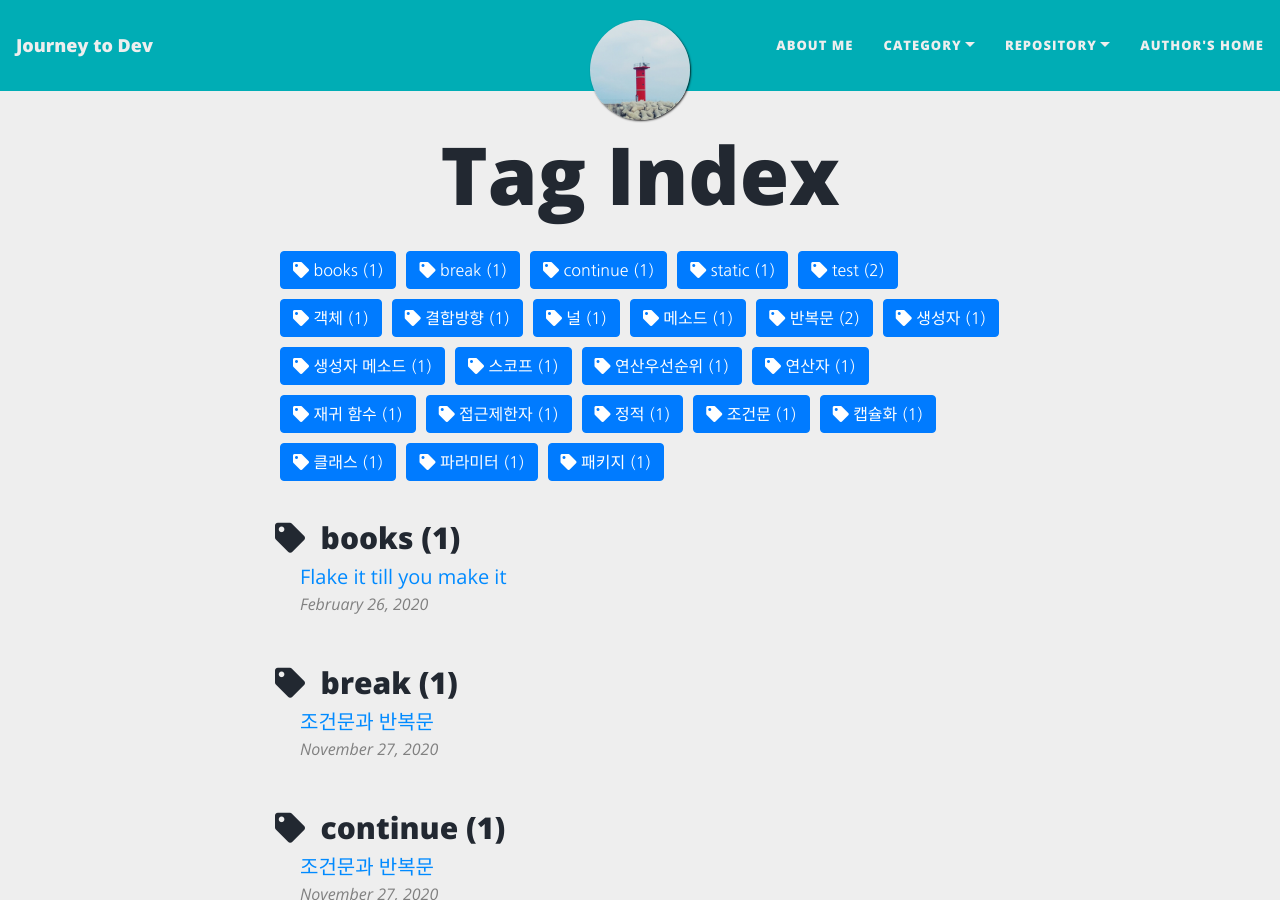
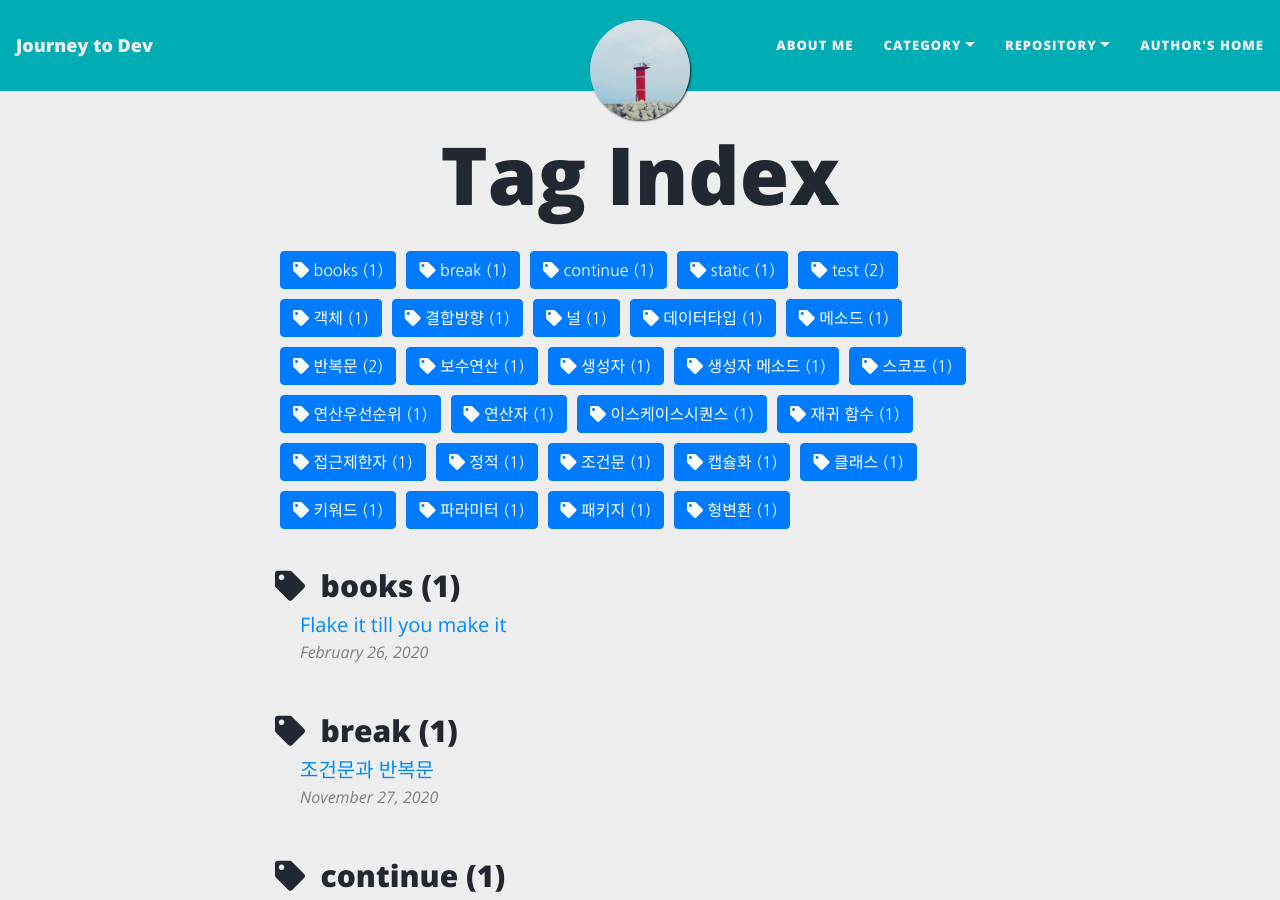
Before and after one commit to roqhdehd502/roqhdehd502.github.io, a Jekyll site: the page built from tags.html, in a window 1280 px wide and 900 px high. Built offline with Jekyll 4.4.1, drawn with Linux system fonts in a browser that asks for light colours; nearby versions of some CDN libraries; some of the changed text lies outside the part shown.

Commit message:
Update 2020-11-25-116.md

```diff
--- a/_posts/WebDev/2020-11-25-116.md
+++ b/_posts/WebDev/2020-11-25-116.md
@@ -2,7 +2,11 @@
 title: "데이터 타입과 연산"
 date: 2020-11-25 08:26:28 -0400
 categories: jekyll update
-
+layout: WebDev
+cover-img: /assets/img/avatar-icon.png #건들지말것
+#thumbnail-img: /assets/img/20-12-04_116_6번.jpg #내용에 사진이 없으면 생략
+share-img: /assets/img/avatar-icon.png #건들지말것
+tags: [키워드, 데이터타입, 보수연산, 이스케이스시퀀스, 형변환]
 
 ---
 
```
